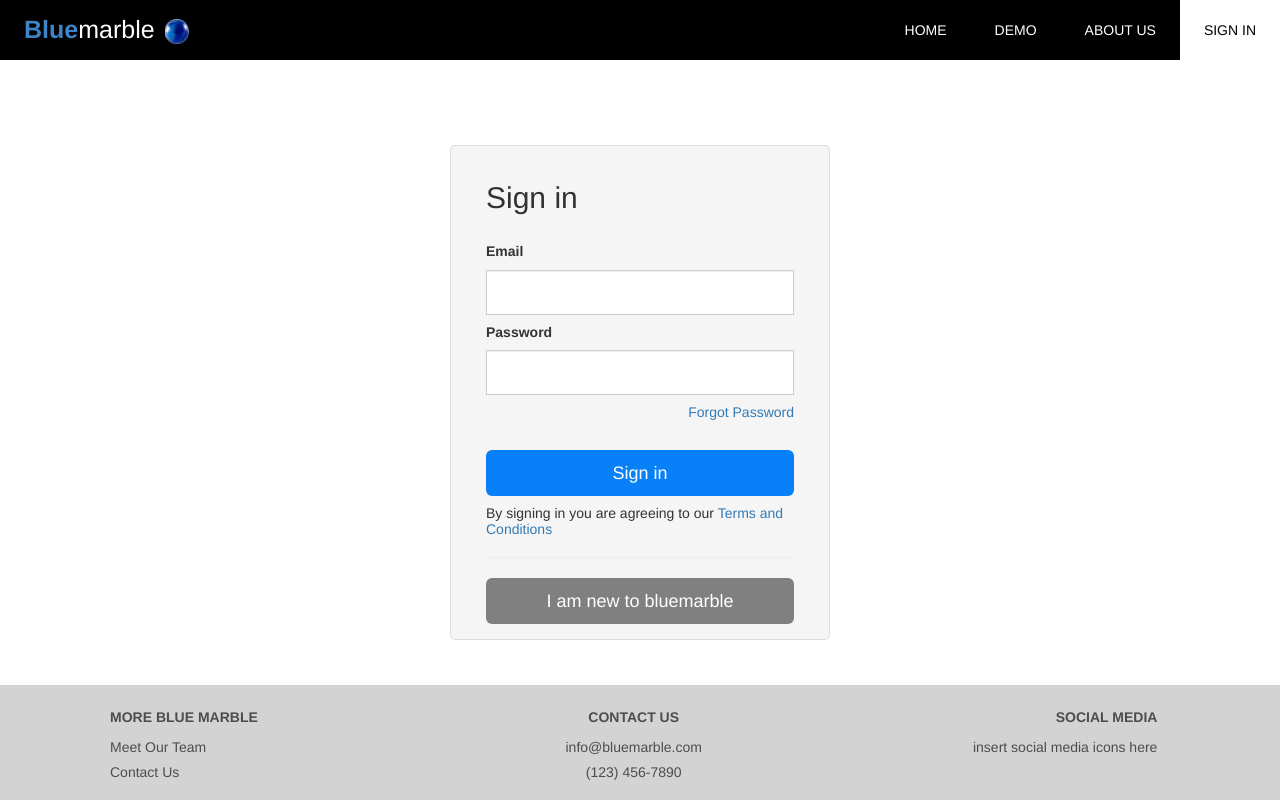
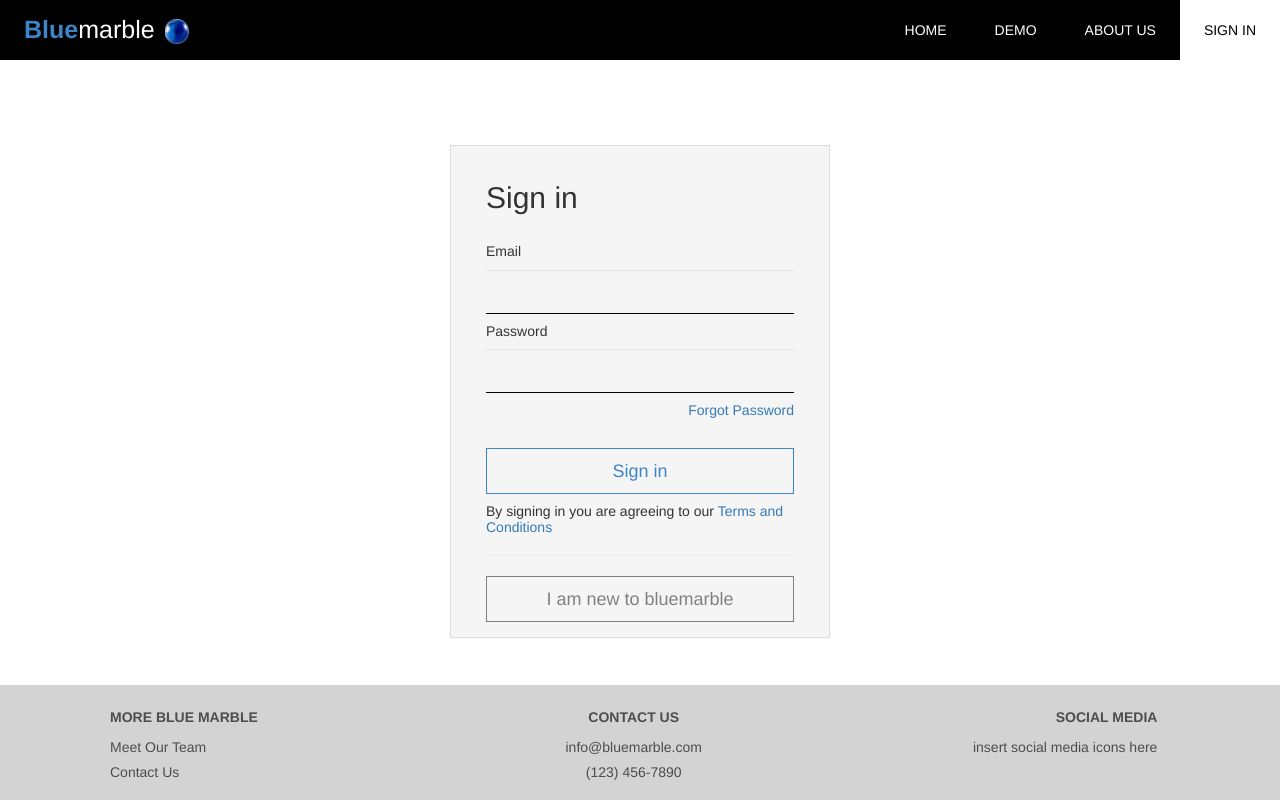
Before and after one commit to KathLevi/SE_Website, a React (Create React App) app: page /signin in a window 1280 px wide. Built offline with nearby package versions, Linux system fonts and the light colour scheme.

Commit message:
changed input and buttons on sign in page

```diff
--- a/src/App.css
+++ b/src/App.css
@@ -5,7 +5,8 @@
 :root {
   --main-blue : #3d85c6;
   --light-grey : #d3d3d3;
-  --grey : #4d4d4d;
+  --grey : grey;
+  --dark-grey : #4d4d4d;
 }
 
 html {
@@ -158,10 +159,11 @@ h3 {
   margin: 0 auto;
   background-color: WhiteSmoke;
   border: 1px solid rgba(0, 0, 0, 0.1);
-  border-radius: 5px;
 }
-.lbl {
-  font-weight: bold;
+.form-signin input {
+  background-color: whitesmoke;
+  border: none;
+  border-bottom: 1px solid black;
 }
 .forgotPass a {
   cursor: pointer;
@@ -180,12 +182,16 @@ h3 {
   max-width: 800px;
 }
 .mainBtn {
-  background-color: #0880f7;
-  color: white;
+  background-color: whitesmoke;
+  color: var(--main-blue);
+  border-color: var(--main-blue);
+  border-radius: 0px;
 }
 .newCustBtn {
-  background-color: grey;
-  color: white;
+  background-color: whitesmoke;
+  color: var(--grey);
+  border-color: var(--grey);
+  border-radius: 0px;
 }
 .TnC {
   padding-top: 20px;
@@ -351,7 +357,7 @@ td {
  */
 footer {
   background-color: var(--light-grey);
-  color: var(--grey);
+  color: var(--dark-grey);
   position: absolute;
   left: 0;
   bottom: 0;
@@ -369,7 +375,7 @@ footer {
   vertical-align: top;
 }
 .footerCol a {
-  color: var(--grey);
+  color: var(--dark-grey);
 }
 .leftCol {
   padding-left: 100px;
@@ -382,7 +388,7 @@ footer {
   line-height: 4.5rem;
 }
 .fmenuListElement a{
-  color: var(--grey);
+  color: var(--dark-grey);
   text-decoration: none;
 }
 
```
